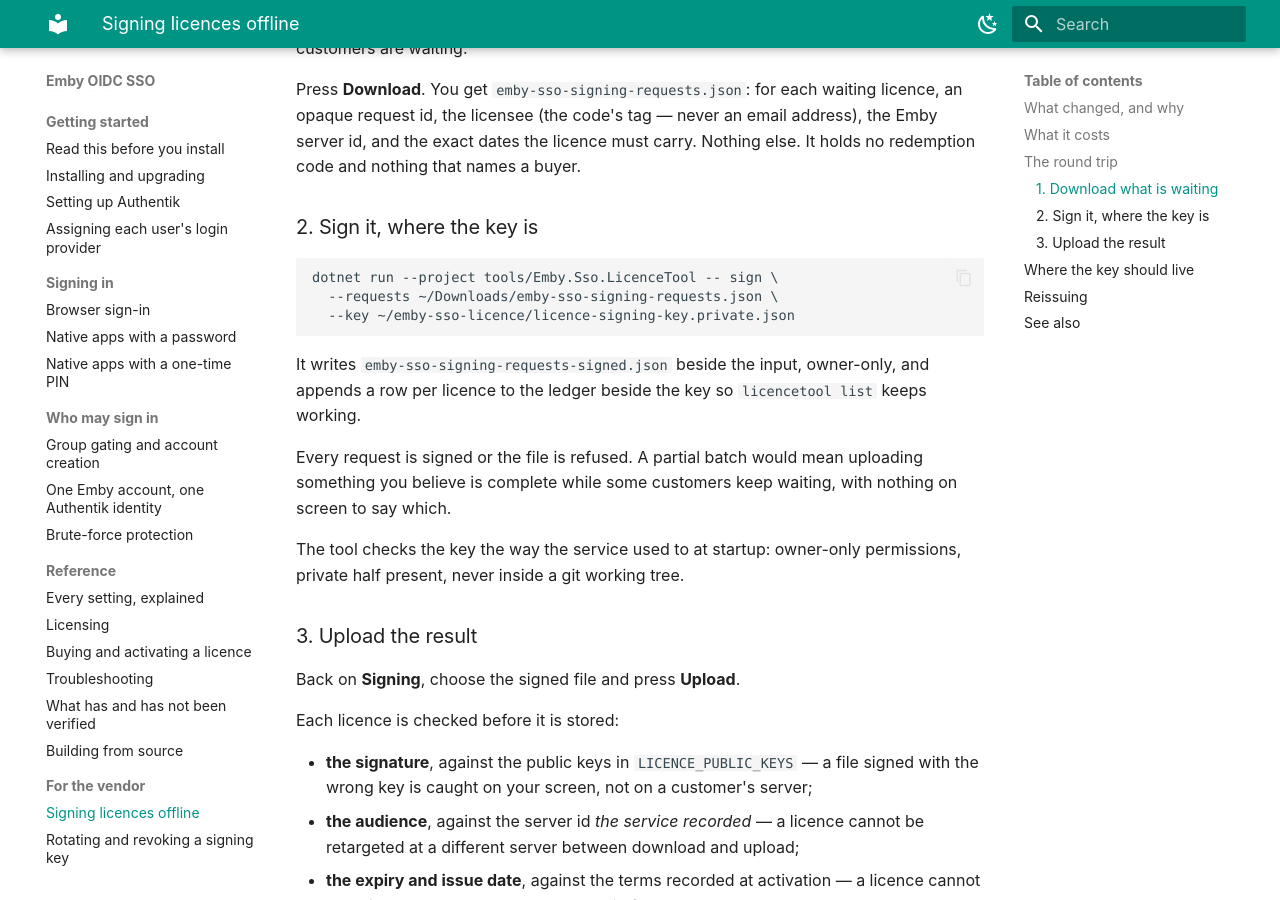
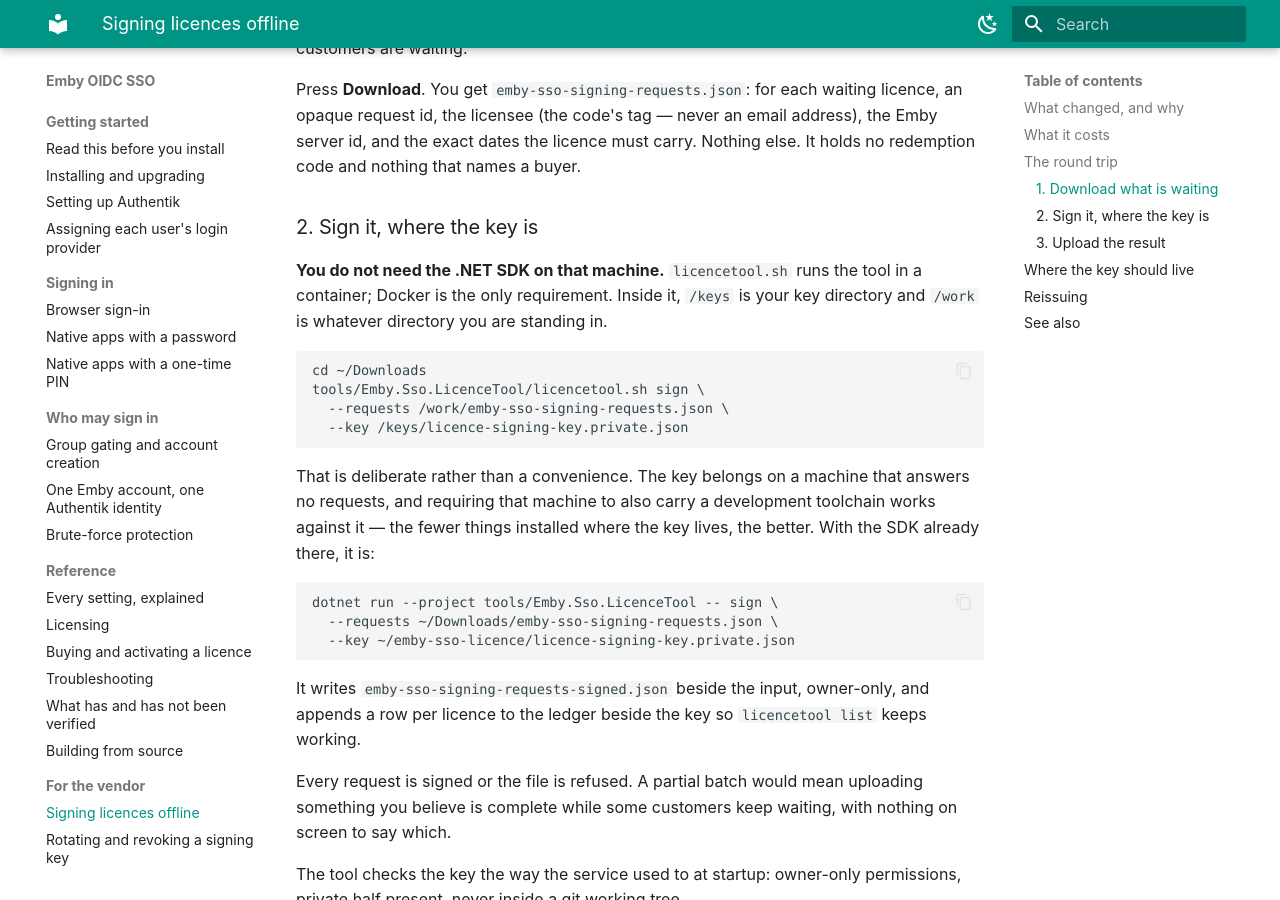
Before and after one commit to Graxo/emby-sso, an MkDocs documentation site: the page built from docs/site/offline-signing.md, in a window 1280 px wide and 900 px high, scrolled down 1173 px. Built offline with MkDocs 1.6.1 and Material for MkDocs 9.7.7, drawn with Linux system fonts in a browser that asks for light colours.

Commit message:
feat: run the licence tool in a container, so the key machine needs no SDK
The machine that holds the signing key belongs off the network, and asking it to
also carry a .NET SDK works against that: the fewer things installed where the
key lives the better, and "I have to install an SDK on my laptop to sell a
licence" is how a key ends up back on a server, because that is where the SDK
already was.

licencetool.sh needs Docker and nothing else. Two paths exist inside the
container and only two - /keys for the key directory and /work for whatever
directory the operator is standing in - so the arguments stay short and there is
no ambiguity about which side of the mount a file is on.

It runs as the invoking user rather than root. The tool refuses to load a key
readable by anyone but its owner, so a root-owned key would fail that check on
the next run in a way that reads as corruption rather than as ownership.

Guard paths exercised: no arguments prints usage, a missing container runtime is
named rather than reported as "not found", and the underlying dotnet invocation
is unchanged.

Co-Authored-By: Claude Opus 4.8 <noreply@anthropic.com>

````diff
--- a/docs/site/offline-signing.md
+++ b/docs/site/offline-signing.md
@@ -53,6 +53,22 @@ address), the Emby server id, and the exact dates the licence must carry.
 Nothing else. It holds no redemption code and nothing that names a buyer.
 
 ### 2. Sign it, where the key is
+
+**You do not need the .NET SDK on that machine.** `licencetool.sh` runs the tool
+in a container; Docker is the only requirement. Inside it, `/keys` is your key
+directory and `/work` is whatever directory you are standing in.
+
+```
+cd ~/Downloads
+tools/Emby.Sso.LicenceTool/licencetool.sh sign \
+  --requests /work/emby-sso-signing-requests.json \
+  --key /keys/licence-signing-key.private.json
+```
+
+That is deliberate rather than a convenience. The key belongs on a machine that
+answers no requests, and requiring that machine to also carry a development
+toolchain works against it — the fewer things installed where the key lives, the
+better. With the SDK already there, it is:
 
 ```
 dotnet run --project tools/Emby.Sso.LicenceTool -- sign \
````
Also changed, not shown: docs/site/key-rotation.md (+5 -1 lines), service/docs/first-run.md (+10 -0 lines), tools/Emby.Sso.LicenceTool/README.md (+36 -0 lines), 1 other file.
